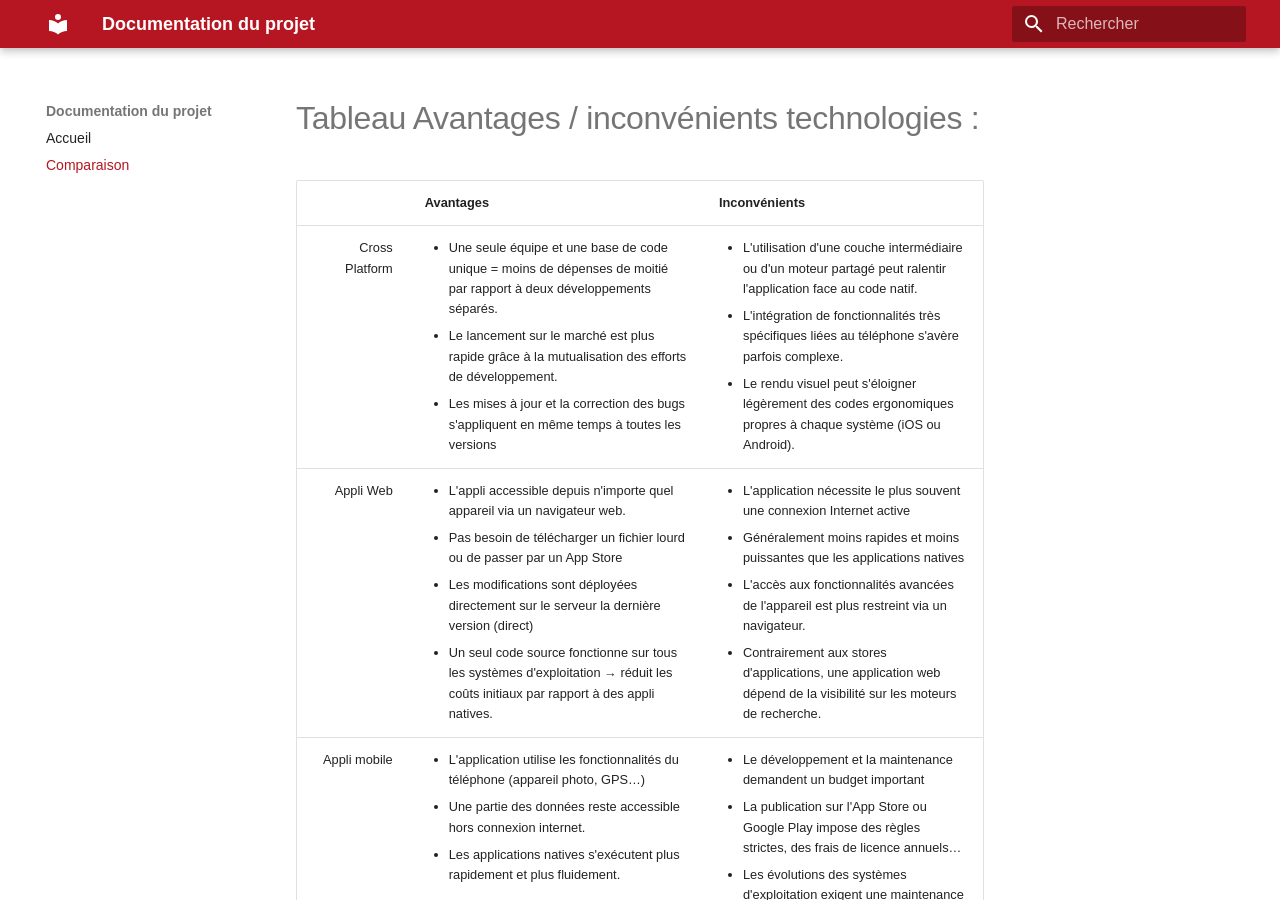
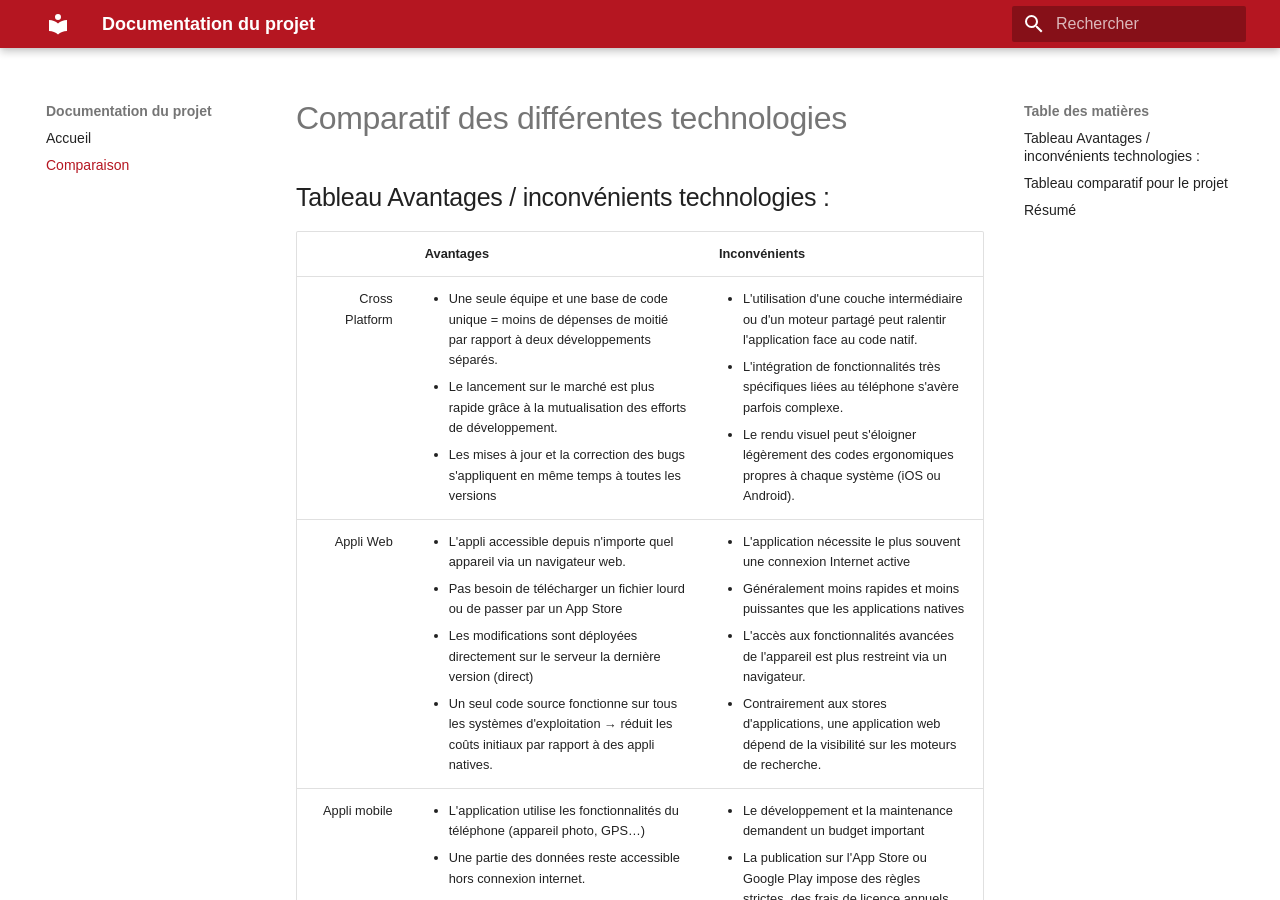
Before and after one commit to Les-Baroudeurs-du-Bit/mkdocs, an MkDocs documentation site: the page built from docs/tab-comparatifs.md, in a window 1280 px wide and 900 px high. Built offline with MkDocs 1.6.1 and Material for MkDocs 9.7.7, drawn with Linux system fonts in a browser that asks for light colours; some web fonts are replaced.

```diff
--- a/docs/tab-comparatifs.md
+++ b/docs/tab-comparatifs.md
@@ -1,4 +1,5 @@
-# Tableau Avantages / inconvénients technologies :
+# Comparatif des différentes technologies
+## Tableau Avantages / inconvénients technologies :
 |    | Avantages | Inconvénients |
 |-:|:---|:---|
 |Cross Platform | <ul><li>Une seule équipe et une base de code unique = moins de dépenses de moitié par rapport à deux développements séparés.</li><li>Le lancement sur le marché est plus rapide grâce à la mutualisation des efforts de développement.</li><li>Les mises à jour et la correction des bugs s'appliquent en même temps à toutes les versions</li></ul> | <ul><li>L'utilisation d'une couche intermédiaire ou d'un moteur partagé peut ralentir l'application face au code natif.</li><li>L'intégration de fonctionnalités très spécifiques liées au téléphone s'avère parfois complexe.</li><li>Le rendu visuel peut s'éloigner légèrement des codes ergonomiques propres à chaque système (iOS ou Android).</li></ul> |
@@ -8,7 +9,7 @@
 | Progressive Web App | <ul><li>L'accès aux fonctionnalités poussées du téléphone (Bluetooth…) reste restreint comparé à une application native.</li><li>Absence d'une présence native sur les boutiques d'applications classiques limite la découverte spontanée par de nouveaux utilisateurs.</li><li>Certaines fonctionnalités des PWA restent moins bien prises en charge sur Safari comparé à l'écosystème Android.</li><li>Une mauvaise gestion du cache ou des scripts en arrière-plan peut parfois consommer davantage d'énergie.</li></ul> | <ul><li>Coût et temps de développement réduits</li><li>L'installation se fait directement depuis le navigateur sur l'écran d'accueil, ce qui évite de passer par un tier (App Store …)</li><li>Grâce aux services workers, la PWA peut charger du contenu même sans connexion Internet ou sur un réseau de faible qualité.</li><li>L'application se met à jour en arrière-plan à chaque visite, sans action requise de la part de l'utilisateur.</li><li>Les PWA occupent très peu d'espace de stockage sur l'appareil par rapport à une application native.</li></ul> |
 
 
-# Tableau comparatif pour le projet
+## Tableau comparatif pour le projet
 | Critères & Cas d'usage | Progressive Web App (PWA) | Application Cross-Plateforme |
 | -: | - | - |
 |Préparation sur PC (web) | **Excellente :** L'application est nativement un site web. L'interface s'adapte parfaitement aux grands écrans (tableaux de bord, cartes interactives). | **Moyenne :** Bien que Flutter ou React Native compilent pour le Web, le rendu "bureau" peut parfois sembler lourd ou moins naturel qu'une vraie page web. |
```
Also changed, not shown: docs/comp-stack.md (added, +59 -0 lines).
